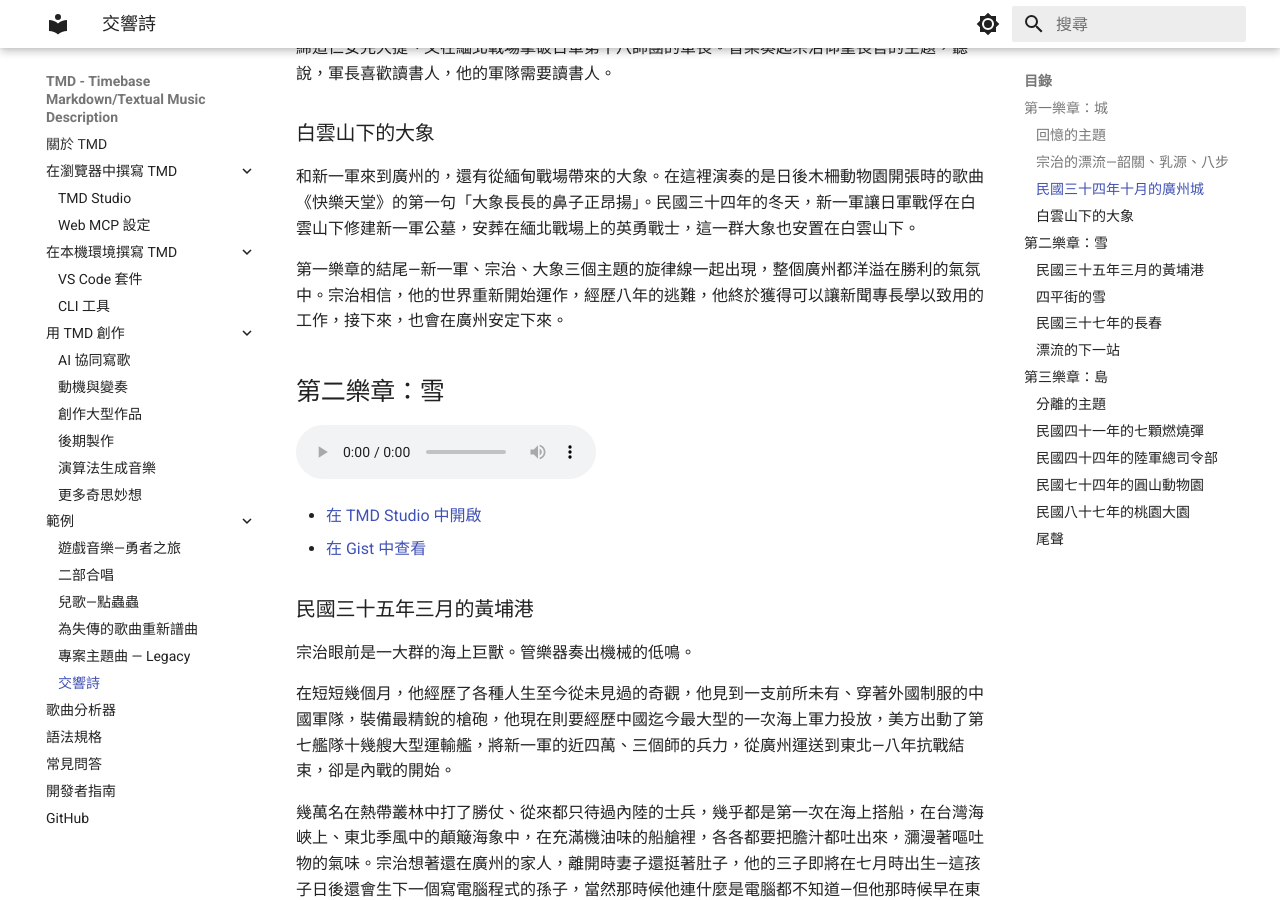
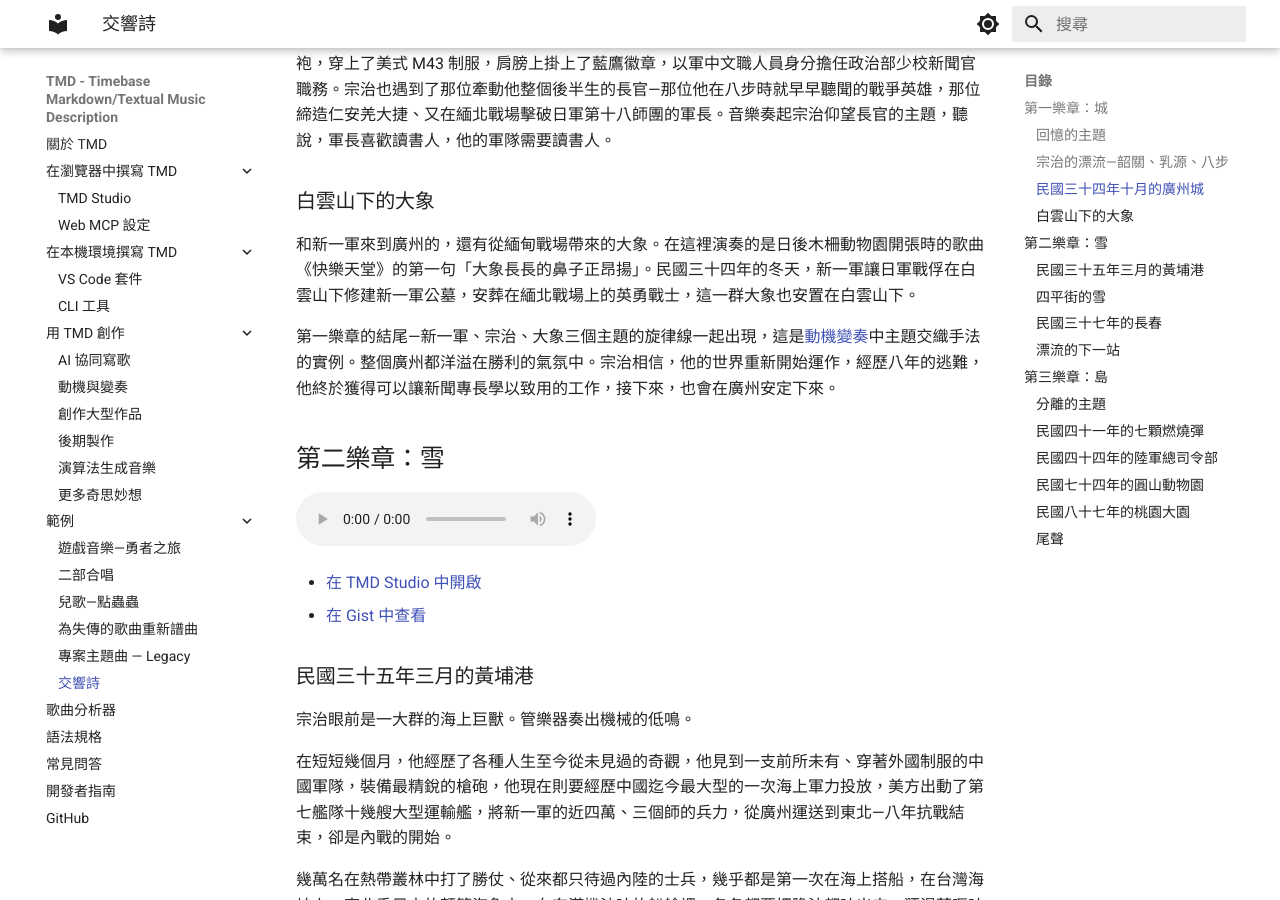
Before and after one commit to TMDLang/TMDLang.github.io, an MkDocs documentation site: the page built from docs/example_symphony.md, in a window 1280 px wide and 900 px high, scrolled down 1326 px. Built offline with MkDocs 1.6.1 and Material for MkDocs 9.7.7, drawn with Linux system fonts in a browser that asks for light colours; some of the changed text lies outside the part shown.

Commit message:
docs: enhance narrative clarity in example symphony by adding context and refining thematic connections

```diff
--- a/docs/example_symphony.md
+++ b/docs/example_symphony.md
@@ -1,6 +1,8 @@
 # 範例：交響詩—宗治的 1945
 
 《宗治的 1945》是在開發 TMD 相關工具時，透過 TMD 語法，與 Antigravity 中的 Gemini 合作創作的交響詩。以作者自己的家族故事為題材，講述從 1945 年到 2026 年之間的故事，總共分為三個樂章，全長約 25 分鐘，當中也使用了其他範例中的素材，包括 [Legacy](example_legacy.md) 與[新一軍軍歌](example_new_first_army.md)—以短篇的 TMD 檔案，組合出更完整的故事。
+
+這部作品採用了[創作大型作品](epic_composing.md)與[動機與變奏](motif_variation.md)中介紹的方法：先建立主題，再將短篇素材組合成樂章，並透過配器與變奏推進故事。
 
 ## 第一樂章：城
 
@@ -37,7 +39,7 @@ Your browser does not support the audio element.
 
 和新一軍來到廣州的，還有從緬甸戰場帶來的大象。在這裡演奏的是日後木柵動物園開張時的歌曲《快樂天堂》的第一句「大象長長的鼻子正昂揚」。民國三十四年的冬天，新一軍讓日軍戰俘在白雲山下修建新一軍公墓，安葬在緬北戰場上的英勇戰士，這一群大象也安置在白雲山下。
 
-第一樂章的結尾—新一軍、宗治、大象三個主題的旋律線一起出現，整個廣州都洋溢在勝利的氣氛中。宗治相信，他的世界重新開始運作，經歷八年的逃難，他終於獲得可以讓新聞專長學以致用的工作，接下來，也會在廣州安定下來。
+第一樂章的結尾—新一軍、宗治、大象三個主題的旋律線一起出現，這是[動機變奏](motif_variation.md)中主題交織手法的實例。整個廣州都洋溢在勝利的氣氛中。宗治相信，他的世界重新開始運作，經歷八年的逃難，他終於獲得可以讓新聞專長學以致用的工作，接下來，也會在廣州安定下來。
 
 ## 第二樂章：雪
 
```
